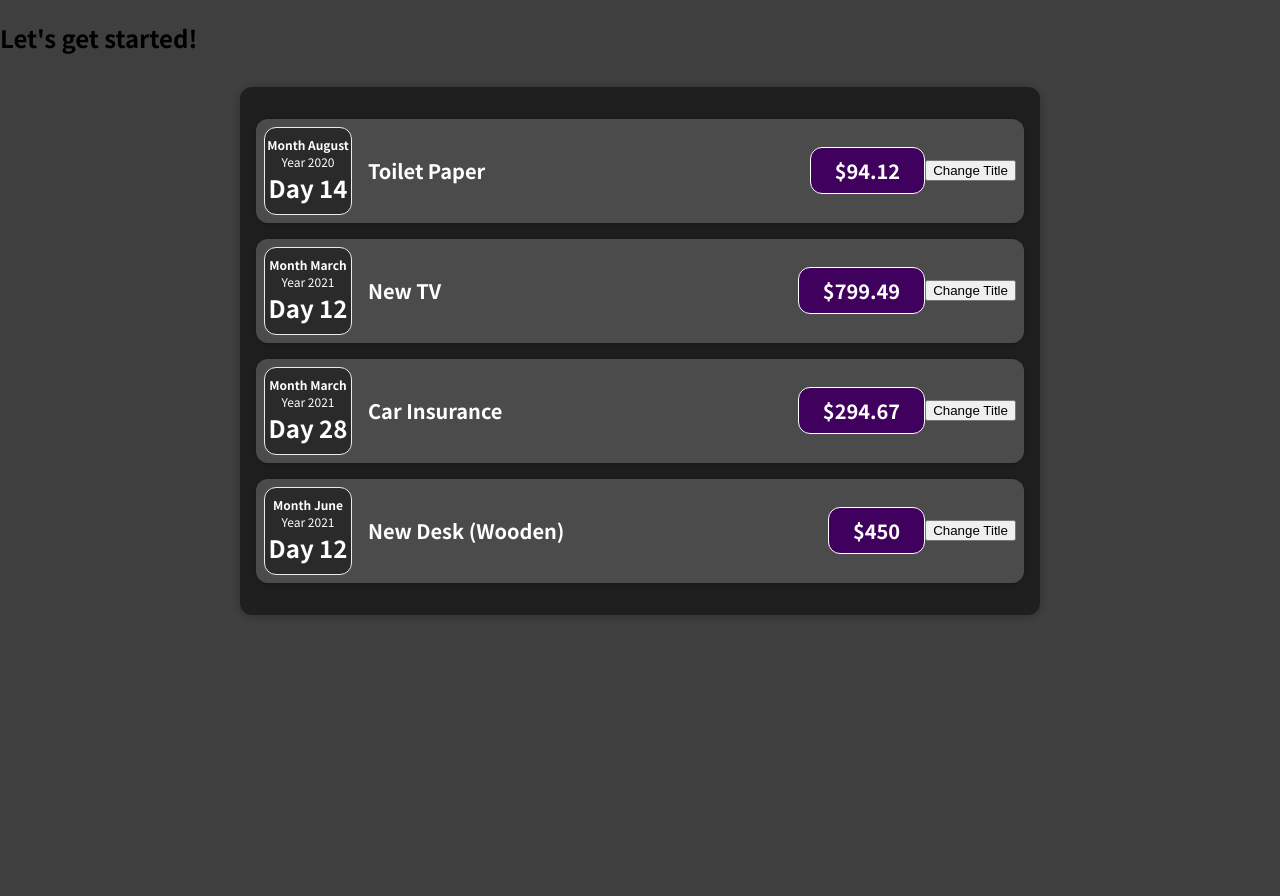
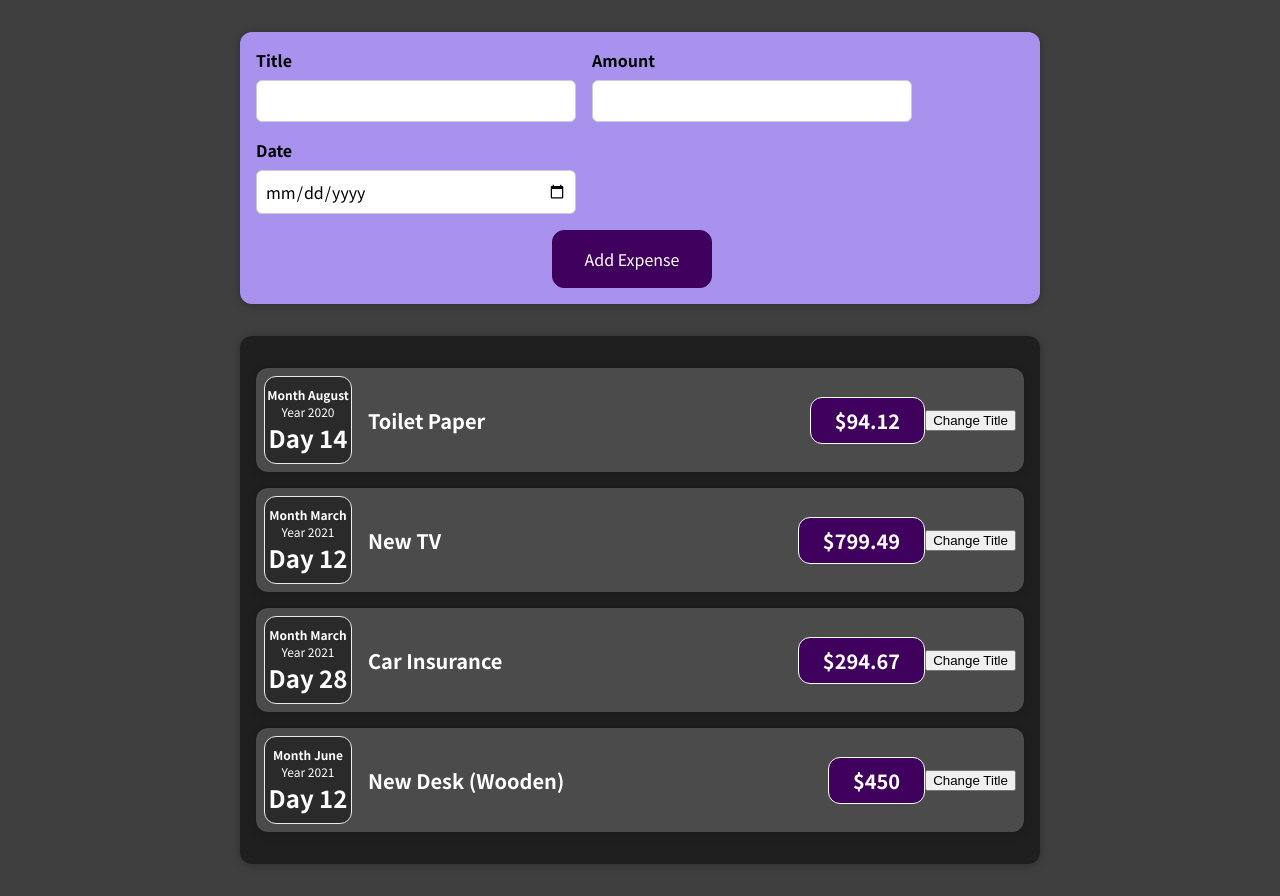
Before and after one commit to Aaront028/expenseapp, a React (Create React App) app: page / in a window 1280 px wide. Before the commit the page ends 800 px from the top, so only its background shows below. Built offline with nearby package versions, Linux system fonts and the light colour scheme.

Commit message:
Add new expenses

```diff
--- a/src/App.js
+++ b/src/App.js
@@ -1,4 +1,5 @@
 import Expenses from './components/Expenses/Expenses'
+import NewExpense from './components/NewExpense/NewExpense'
 function App() {
   const expense = [
     {
@@ -24,7 +25,7 @@
 
   return (
     <div>
-      <h2>Let's get started!</h2>
+      <NewExpense />
       <Expenses item={expense} />
     </div>
   )
--- a/src/components/Expenses/ExpenseItem.js
+++ b/src/components/Expenses/ExpenseItem.js
@@ -1,17 +1,21 @@
+import React, { useState } from 'react'
 import ExpenseDate from './ExpenseDate'
 import Card from '../UI/Card'
 import './ExpenseItem.css'
 
 function ExpenseItem(props) {
+  const [title, setTitle] = useState(props.title)
+
   const clickedHandler = () => {
-    console.log('Clicked!')
+    setTitle('Updated')
+    console.log(title)
   }
 
   return (
     <Card className="expense-item">
       <ExpenseDate date={props.date} />
       <div className="expense-item__description">
-        <h2>{props.title}</h2>
+        <h2>{title}</h2>
         <div className="expense-item__price">${props.amount}</div>
       </div>
       <button onClick={clickedHandler}>Change Title</button>
--- /dev/null
+++ b/src/components/NewExpense/ExpenseForm.css
@@ -0,0 +1,26 @@
+.new-expense__controls {
+  display: flex;
+  flex-wrap: wrap;
+  gap: 1rem;
+  margin-bottom: 1rem;
+  text-align: left;
+}
+
+.new-expense__control label {
+  font-weight: bold;
+  margin-bottom: 0.5rem;
+  display: block;
+}
+
+.new-expense__control input {
+  font: inherit;
+  padding: 0.5rem;
+  border-radius: 6px;
+  border: 1px solid #ccc;
+  width: 20rem;
+  max-width: 100%;
+}
+
+.new-expense__actions {
+  text-align: right;
+}
--- /dev/null
+++ b/src/components/NewExpense/ExpenseForm.js
@@ -0,0 +1,28 @@
+import React from 'react'
+import './ExpenseForm.css'
+
+function ExpenseForm() {
+  return (
+    <form>
+      <div className="new-expense__controls">
+        <div className="new-expense__control">
+          <label>Title</label>
+          <input type="text" />
+        </div>
+        <div className="new-expense__control">
+          <label>Amount</label>
+          <input type="number" min="0.01" step="0.01" />
+        </div>
+        <div className="new-expense__control">
+          <label>Date</label>
+          <input type="date" min="2019-01-01" max="2023-12-31" />
+        </div>
+      </div>
+      <div className="new-expense_actions">
+        <button type="submit">Add Expense</button>
+      </div>
+    </form>
+  )
+}
+
+export default ExpenseForm
--- /dev/null
+++ b/src/components/NewExpense/NewExpense.css
@@ -0,0 +1,38 @@
+.new-expense {
+  background-color: #a892ee;
+  padding: 1rem;
+  margin: 2rem auto;
+  width: 50rem;
+  max-width: 95%;
+  border-radius: 12px;
+  text-align: center;
+  box-shadow: 0 1px 8px rgba(0, 0, 0, 0.25);
+}
+
+.new-expense button {
+  font: inherit;
+  cursor: pointer;
+  padding: 1rem 2rem;
+  border: 1px solid #40005d;
+  background-color: #40005d;
+  color: white;
+  border-radius: 12px;
+  margin-right: 1rem;
+}
+
+.new-expense button:hover,
+.new-expense button:active {
+  background-color: #510674;
+  border-color: #510674;
+}
+
+.new-expense button.alternative {
+  color: #220131;
+  border-color: transparent;
+  background-color: transparent;
+}
+
+.new-expense button.alternative:hover,
+.new-expense button.alternative:active {
+  background-color: #ddb3f8;
+}
--- /dev/null
+++ b/src/components/NewExpense/NewExpense.js
@@ -0,0 +1,13 @@
+import React from 'react'
+import ExpenseForm from './ExpenseForm'
+import './NewExpense.css'
+
+function NewExpense() {
+  return (
+    <div className="new-expense">
+      <ExpenseForm />
+    </div>
+  )
+}
+
+export default NewExpense
```
